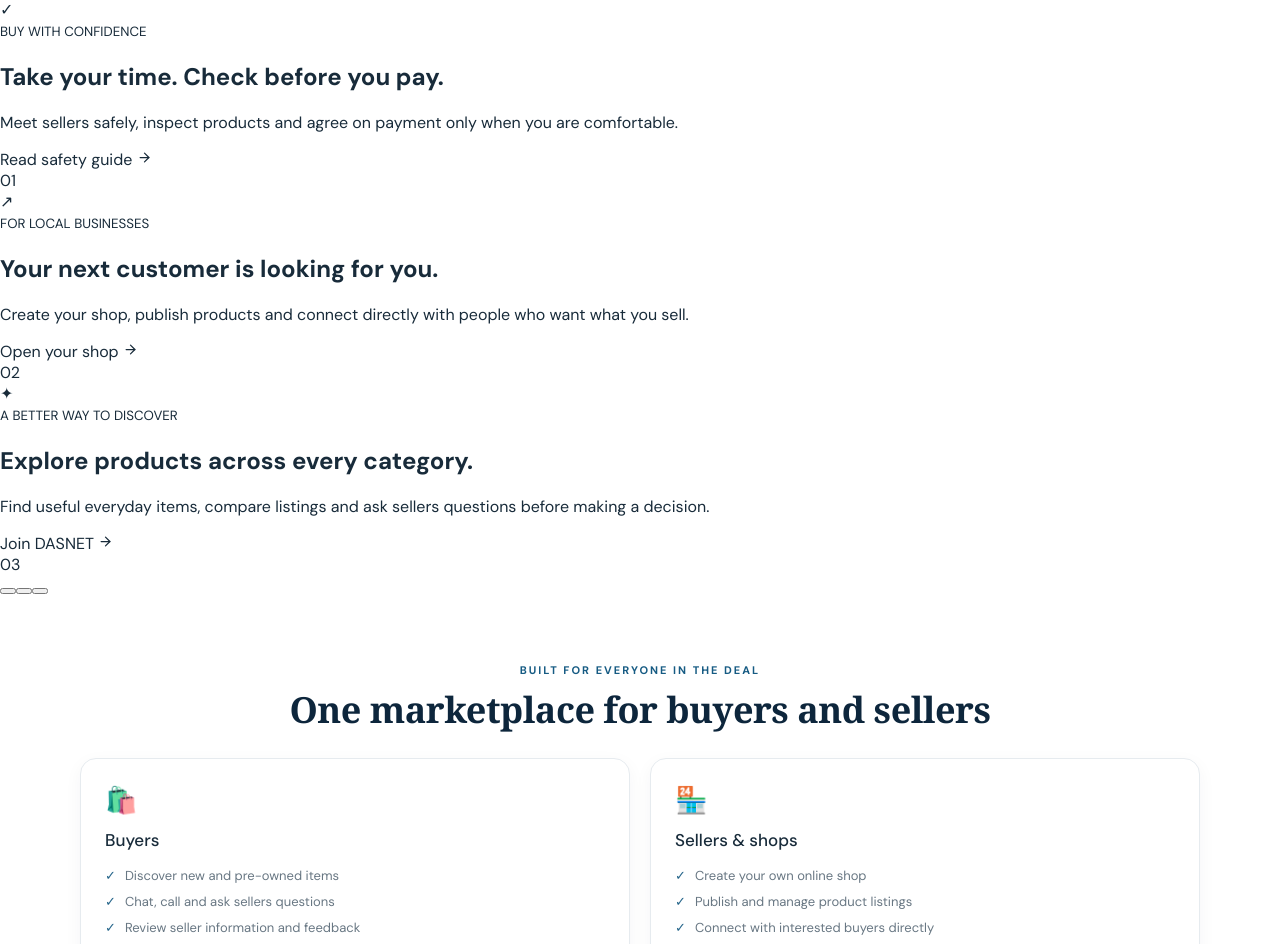
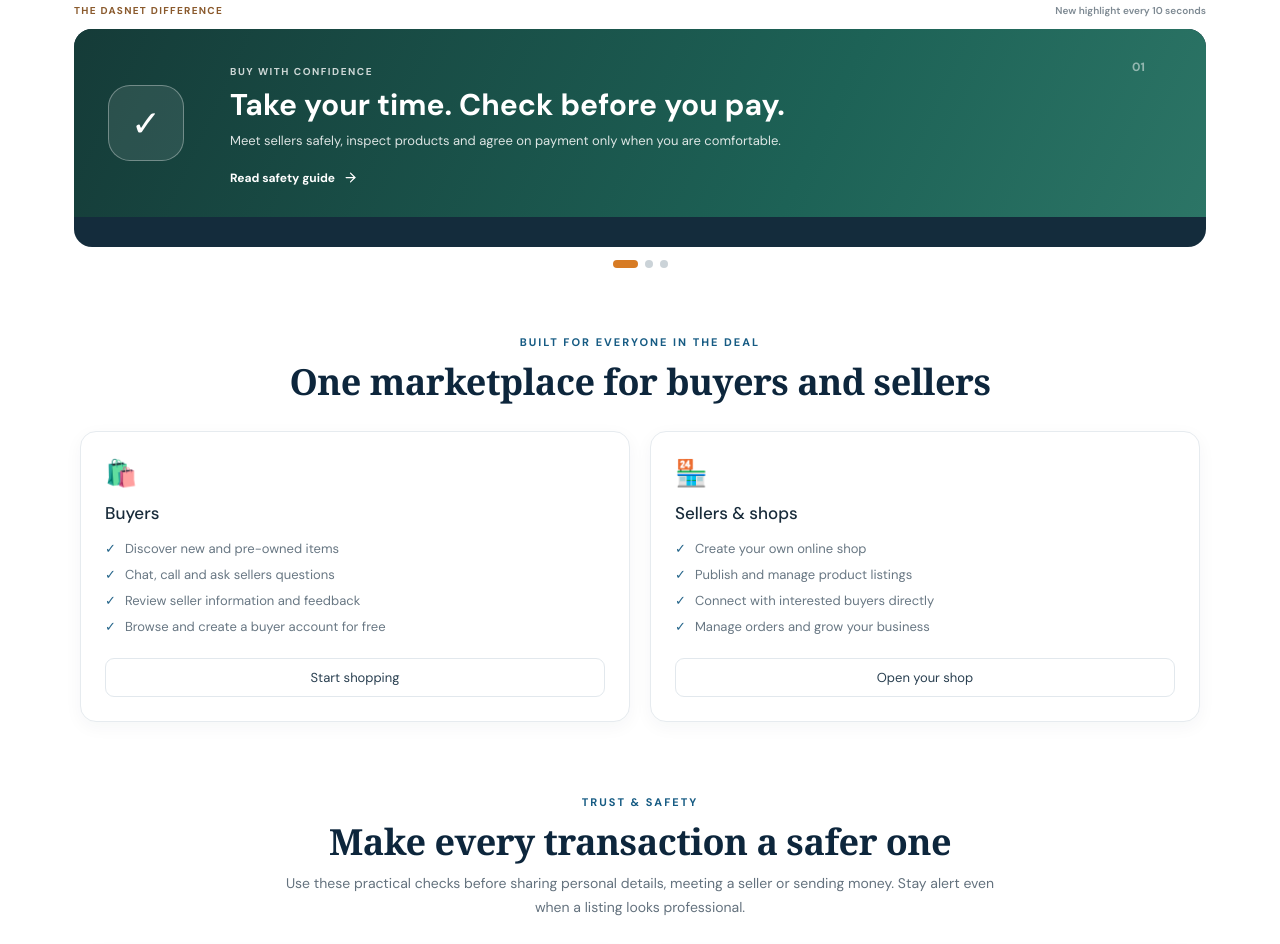
Before and after one commit to Zenkaak/dass, a React (Vite) app: page / in a window 1280 px wide. Shown: the part 508-1452 px from the top of the page. Built offline with nearby package versions, Linux system fonts and the light colour scheme.

Commit message:
Style landing marketing carousel and detailed safety sections

```diff
--- a/src/customer-commerce.css
+++ b/src/customer-commerce.css
@@ -2216,3 +2216,30 @@
 .market-sidebar-close{display:none}
 @media(max-width:760px){.account-auth-redesign .account-card{margin:22px auto;padding:24px 20px}.buyer-auth-page{padding:18px 12px}.buyer-auth-card{padding:22px 18px}.market-sidebar{box-shadow:12px 0 36px rgba(15,32,47,.18)}.market-sidebar-close{display:grid!important;place-items:center;width:32px;height:32px;border:0;border-radius:7px;background:#f2f5f7;color:#45596a}}
 @media(prefers-reduced-motion:reduce){.auth-stepper span,.buyer-auth-progress span{transition:none!important}}
+
+
+/* Marketing highlight carousel, detailed trust guide and FAQ readability. */
+.kasuku-marketing{max-width:1180px;margin:26px auto 42px;padding:0 24px}
+.kasuku-marketing-head{display:flex;justify-content:space-between;align-items:center;gap:12px;margin-bottom:12px;color:#8a5a2d;font-size:10px;font-weight:850;letter-spacing:.13em}
+.kasuku-marketing-head small{color:#7d8992;font-size:10px;font-weight:600;letter-spacing:0}
+.kasuku-marketing-stage{position:relative;min-height:218px;overflow:hidden;border-radius:18px;background:#142c3c}
+.kasuku-marketing-card{position:absolute;inset:0;display:grid;grid-template-columns:100px minmax(0,1fr) 40px;align-items:center;gap:22px;padding:30px 34px;color:#fff;opacity:0;transform:translateX(24px);pointer-events:none;transition:opacity .55s ease,transform .55s ease}
+.kasuku-marketing-card.active{position:relative;opacity:1;transform:translateX(0);pointer-events:auto}
+.kasuku-marketing-card.safety{background:linear-gradient(115deg,#153b38,#1d6256 65%,#2c7566)}
+.kasuku-marketing-card.seller{background:linear-gradient(115deg,#172f49,#25577b 65%,#34799a)}
+.kasuku-marketing-card.discover{background:linear-gradient(115deg,#392d52,#63457a 65%,#865a89)}
+.kasuku-marketing-symbol{display:grid;place-items:center;width:76px;height:76px;border:1px solid #ffffff55;border-radius:22px;background:#ffffff18;font-size:36px;font-weight:800}
+.kasuku-marketing-card>div:nth-child(2)>small{font-size:10px;font-weight:850;letter-spacing:.15em;color:#ffffffc9}
+.kasuku-marketing-card h2{max-width:620px;margin:8px 0;font-size:clamp(20px,3vw,30px);line-height:1.15;color:#fff}
+.kasuku-marketing-card p{max-width:650px;margin:0 0 15px;color:#ffffffd9;font-size:13px;line-height:1.55}
+.kasuku-marketing-card a{display:inline-flex;align-items:center;gap:8px;color:#fff;font-size:12px;font-weight:800;text-decoration:none}
+.kasuku-marketing-number{align-self:start;color:#ffffff80;font-size:12px;font-weight:800}
+.kasuku-marketing-dots{display:flex;justify-content:center;gap:7px;margin-top:13px}
+.kasuku-marketing-dots button{width:8px;height:8px;padding:0;border:0;border-radius:10px;background:#cbd3d8;cursor:pointer;transition:width .2s ease,background .2s ease}
+.kasuku-marketing-dots button.active{width:25px;background:#d77b24}
+.kasuku-safety .kasuku-section-title>p{max-width:720px;margin:10px auto 0;color:#64727e;font-size:14px;line-height:1.7}
+.kasuku-safety-grid article p,.kasuku-faq details p{line-height:1.75}
+.kasuku-safety-note{display:flex;align-items:flex-start;gap:12px;max-width:980px;margin:26px auto 0;padding:17px 19px;border:1px solid #dce8e4;border-radius:12px;background:#f3f8f6;color:#31564d}
+.kasuku-safety-note svg{flex:0 0 auto;margin-top:2px}.kasuku-safety-note p{margin:0;font-size:12px;line-height:1.7}
+@media(max-width:680px){.kasuku-marketing{margin:20px auto 30px;padding:0 14px}.kasuku-marketing-stage{min-height:260px;border-radius:13px}.kasuku-marketing-card{grid-template-columns:52px minmax(0,1fr) 22px;gap:12px;padding:22px 16px}.kasuku-marketing-symbol{width:48px;height:48px;border-radius:14px;font-size:24px}.kasuku-marketing-card h2{font-size:21px}.kasuku-marketing-card p{font-size:12px}.kasuku-marketing-number{font-size:10px}.kasuku-marketing-head small{font-size:9px}.kasuku-safety-note{margin:18px 14px 0;padding:14px}}
+@media(prefers-reduced-motion:reduce){.kasuku-marketing-card,.kasuku-marketing-dots button{transition:none!important}}
```
